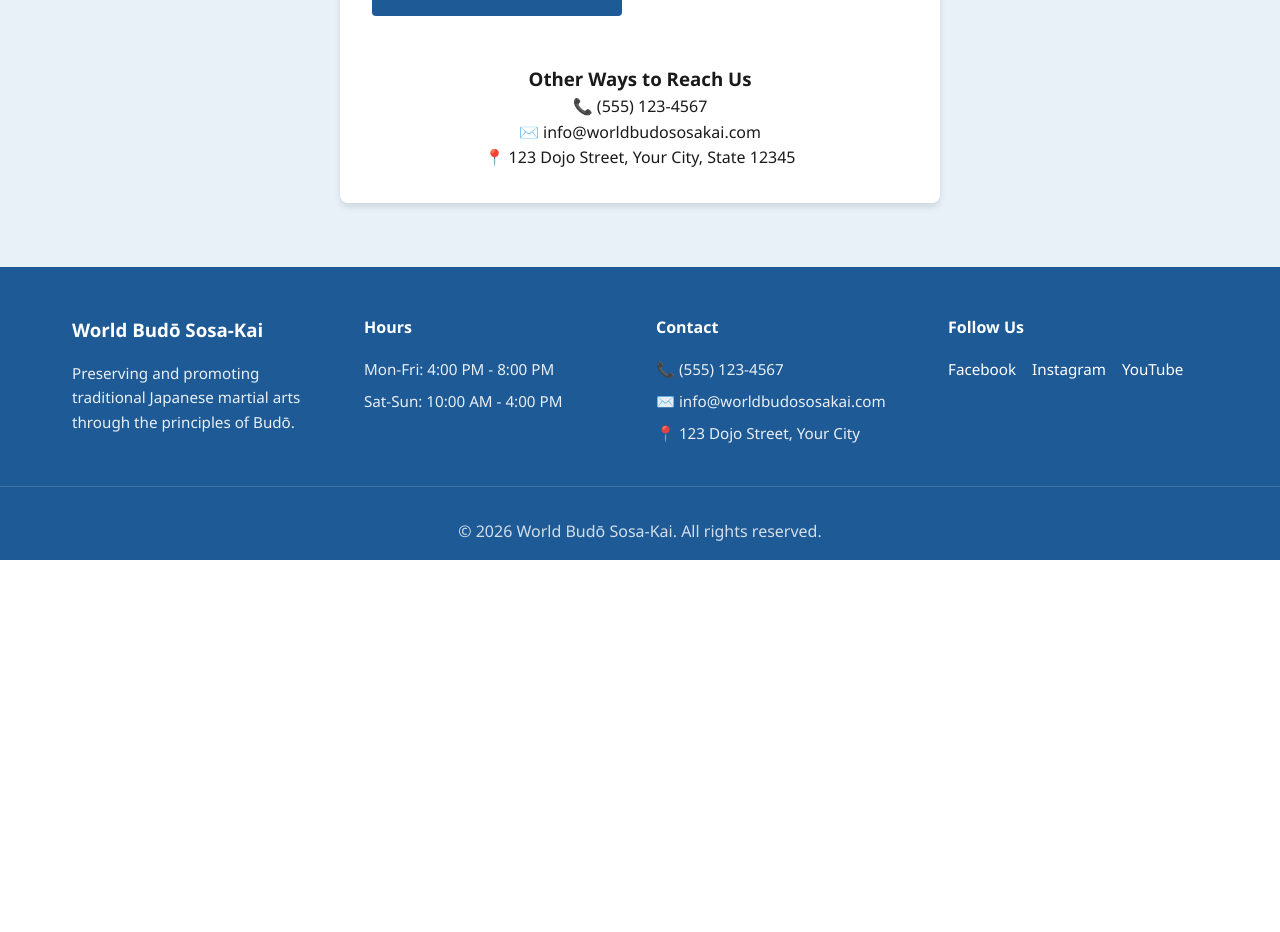
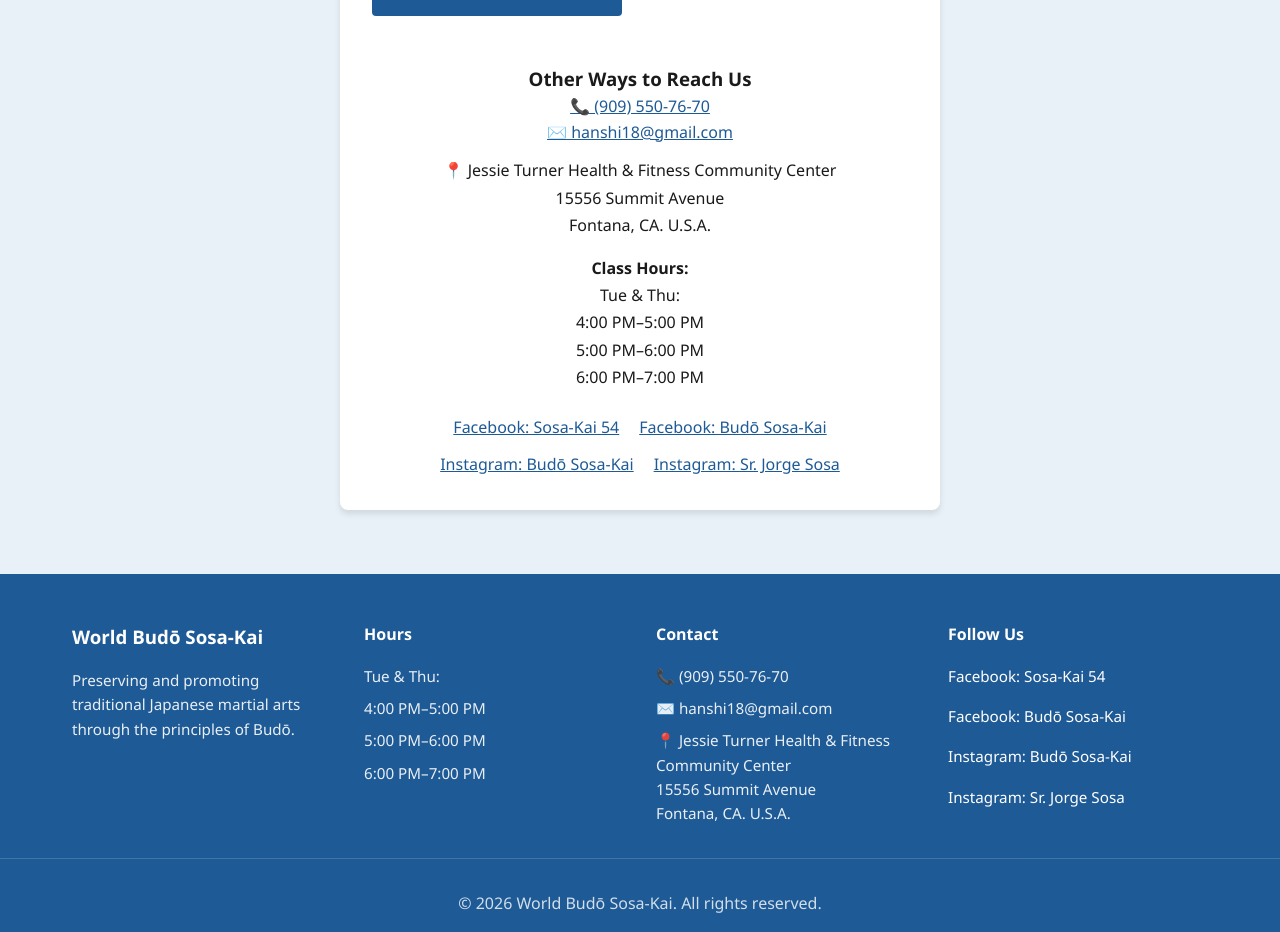
Before and after one commit to navyamalik05/SHITORYUSOSAKAI_website, a React (Vite) app in the folder frontend/: page /contact in a window 1280 px wide. Shown: the part 1260-2192 px from the top of the page. Before the commit the page ends 1820 px from the top, so only its background shows below. Built offline with nearby package versions, Linux system fonts and the light colour scheme.

Commit message:
Update contact details founder and navigation

```diff
--- a/frontend/src/App.jsx
+++ b/frontend/src/App.jsx
@@ -1,4 +1,5 @@
-import { BrowserRouter, Routes, Route } from 'react-router-dom'
+import { useEffect } from 'react'
+import { BrowserRouter, Routes, Route, useLocation } from 'react-router-dom'
 import Header from './components/Header.jsx'
 import Navbar from './components/Navbar.jsx'
 import Footer from './components/Footer.jsx'
@@ -8,10 +9,29 @@
 import Contact from './pages/Contact.jsx'
 import Events from './pages/Events.jsx'
 import Members from './pages/Members.jsx'
+import AffiliatedDojos from './pages/AffiliatedDojos.jsx'
+
+function ScrollToHash() {
+  const { hash, pathname } = useLocation()
+
+  useEffect(() => {
+    if (!hash) {
+      window.scrollTo({ top: 0, behavior: 'smooth' })
+      return
+    }
+
+    window.requestAnimationFrame(() => {
+      document.getElementById(hash.slice(1))?.scrollIntoView({ behavior: 'smooth', block: 'start' })
+    })
+  }, [hash, pathname])
+
+  return null
+}
 
 export default function App() {
   return (
     <BrowserRouter>
+      <ScrollToHash />
       <Header />
       <Navbar />
       <main>
@@ -22,6 +42,7 @@
           <Route path="/contact" element={<Contact />} />
           <Route path="/events" element={<Events />} />
           <Route path="/members" element={<Members />} />
+          <Route path="/affiliated-dojos" element={<AffiliatedDojos />} />
         </Routes>
       </main>
       <Footer />
--- a/frontend/src/components/Footer.jsx
+++ b/frontend/src/components/Footer.jsx
@@ -9,23 +9,26 @@
 
         <div className="footer-section">
           <h4>Hours</h4>
-          <p>Mon-Fri: 4:00 PM - 8:00 PM</p>
-          <p>Sat-Sun: 10:00 AM - 4:00 PM</p>
+          <p>Tue &amp; Thu:</p>
+          <p>4:00 PM–5:00 PM</p>
+          <p>5:00 PM–6:00 PM</p>
+          <p>6:00 PM–7:00 PM</p>
         </div>
 
         <div className="footer-section">
           <h4>Contact</h4>
-          <p>📞 (555) 123-4567</p>
-          <p>✉️ info@worldbudososakai.com</p>
-          <p>📍 123 Dojo Street, Your City</p>
+          <p><a href="tel:+19095507670">📞 (909) 550-76-70</a></p>
+          <p><a href="mailto:hanshi18@gmail.com">✉️ hanshi18@gmail.com</a></p>
+          <address>📍 Jessie Turner Health &amp; Fitness Community Center<br />15556 Summit Avenue<br />Fontana, CA. U.S.A.</address>
         </div>
 
         <div className="footer-section">
           <h4>Follow Us</h4>
           <div className="social-links">
-            <a href="#" className="social-icon">Facebook</a>
-            <a href="#" className="social-icon">Instagram</a>
-            <a href="#" className="social-icon">YouTube</a>
+            <a href="https://www.facebook.com/sosakai54/" target="_blank" rel="noreferrer" className="social-icon">Facebook: Sosa-Kai 54</a>
+            <a href="https://www.facebook.com/budososakai/" target="_blank" rel="noreferrer" className="social-icon">Facebook: Budō Sosa-Kai</a>
+            <a href="https://www.instagram.com/budososakai/" target="_blank" rel="noreferrer" className="social-icon">Instagram: Budō Sosa-Kai</a>
+            <a href="https://www.instagram.com/sr.jorgesosa/" target="_blank" rel="noreferrer" className="social-icon">Instagram: Sr. Jorge Sosa</a>
           </div>
         </div>
       </div>
--- a/frontend/src/index.css
+++ b/frontend/src/index.css
@@ -153,8 +153,14 @@
 
 
 .dropdown-arrow {
-    font-size: 0.7rem;
+    display: inline-block;
+    width: 0;
+    height: 0;
+    border-left: 4px solid transparent;
+    border-right: 4px solid transparent;
+    border-top: 6px solid currentColor;
     margin-left: 0.3rem;
+    vertical-align: middle;
 }
 
 /* Dropdown Menu */
@@ -425,8 +431,28 @@
 }
 
 .programs-page,
-.members-page {
+.members-page,
+.affiliated-dojos-page {
     padding: 4rem 2rem;
+}
+
+.anchor-section {
+    scroll-margin-top: 100px;
+}
+
+.resource-panel {
+    max-width: 850px;
+    min-height: 180px;
+    margin: 0 auto 1.5rem;
+    padding: 2rem;
+    border-radius: 8px;
+    background: var(--white);
+    box-shadow: 0 4px 12px rgba(0, 0, 0, 0.1);
+}
+
+.resource-panel h2 {
+    color: var(--primary-blue);
+    margin-bottom: 1rem;
 }
 
 .program-accordion {
@@ -993,8 +1019,27 @@
     font-size: 0.95rem;
 }
 
+.footer-section address {
+    margin-top: 0.5rem;
+    opacity: 0.9;
+    font-size: 0.95rem;
+    font-style: normal;
+    line-height: 1.6;
+}
+
+.footer-section p a,
+.footer-section address a {
+    color: inherit;
+    text-decoration: none;
+}
+
+.footer-section p a:hover {
+    text-decoration: underline;
+}
+
 .social-links {
     display: flex;
+    flex-direction: column;
     gap: 1rem;
 }
 
@@ -1007,6 +1052,7 @@
 
 .social-icon:hover {
     color: var(--light-blue);
+    text-decoration: underline;
 }
 
 .footer-bottom {
@@ -1023,6 +1069,30 @@
 .contact-section {
     padding: 4rem 2rem;
     background: var(--light-blue);
+}
+
+.contact-info address {
+    margin: 0.75rem 0;
+    font-style: normal;
+    line-height: 1.7;
+}
+
+.contact-info a {
+    color: var(--primary-blue);
+}
+
+.contact-hours {
+    margin-top: 1rem;
+    line-height: 1.7;
+}
+
+.contact-social-links {
+    display: flex;
+    flex-wrap: wrap;
+    justify-content: center;
+    gap: 0.75rem 1.25rem;
+    max-width: 800px;
+    margin: 1.5rem auto 0;
 }
 
 .contact-container {
--- a/frontend/src/pages/About.jsx
+++ b/frontend/src/pages/About.jsx
@@ -5,11 +5,17 @@
         <h1 className="section-title">ABOUT WORLD BUDŌ SOSA-KAI</h1>
 
         <div style={{ maxWidth: '800px', margin: '2rem auto', lineHeight: 1.8, color: '#666' }}>
-          <h2 style={{ marginTop: '2rem', color: '#0a0e27' }} id="mission">Our Mission</h2>
+          <section className="anchor-section" id="philosophy-principles">
+          <h2 style={{ marginTop: '2rem', color: '#0a0e27' }}>Philosophy &amp; Principles</h2>
           <p>World Budō Sosa-Kai is dedicated to preserving and promoting traditional Japanese martial arts while building character, discipline, and confidence in our students of all ages.</p>
 
-          <h2 style={{ marginTop: '2rem', color: '#0a0e27' }}>Our Instructors</h2>
+          <p>Our practice is grounded in respect, self-control, perseverance, humility, and the responsible use of martial knowledge. Students are encouraged to pursue continuous improvement both inside and outside the Dōjō.</p>
+          </section>
+
+          <section className="anchor-section" id="technical-staff">
+          <h2 style={{ marginTop: '2rem', color: '#0a0e27' }}>Technical Staff</h2>
           <p>All our instructors are certified and have years of experience in martial arts training. They are committed to your success and personal growth.</p>
+          </section>
 
           <h2 style={{ marginTop: '2rem', color: '#0a0e27' }}>Our Values</h2>
           <ul style={{ marginTop: '1rem' }}>
@@ -20,7 +26,7 @@
             <li>Excellence in teaching</li>
           </ul>
 
-          <h2 style={{ marginTop: '2rem', color: '#0a0e27' }} id="history">Why Train with Us?</h2>
+          <h2 style={{ marginTop: '2rem', color: '#0a0e27' }}>Why Train with Us?</h2>
           <p>We provide a welcoming environment where students of all skill levels can learn, grow, and achieve their goals. Whether you're looking to build self-defense skills, increase fitness, or find personal discipline, World Budō Sosa-Kai has a program for you.</p>
         </div>
       </div>
--- /dev/null
+++ b/frontend/src/pages/AffiliatedDojos.jsx
@@ -0,0 +1,20 @@
+export default function AffiliatedDojos() {
+  return (
+    <section className="affiliated-dojos-page">
+      <div className="container">
+        <h1 className="section-title">AFFILIATED DŌJŌS</h1>
+        <p className="section-subtitle">Organization charts and affiliated Dōjō information</p>
+
+        <section className="resource-panel anchor-section" id="black-belt-chart">
+          <h2>Black Belt Chart</h2>
+          <p>The World Budō Sosa-Kai black belt chart will be published here.</p>
+        </section>
+
+        <section className="resource-panel anchor-section" id="dojos-chart">
+          <h2>Dōjōs Chart</h2>
+          <p>The directory of affiliated World Budō Sosa-Kai Dōjōs will be published here.</p>
+        </section>
+      </div>
+    </section>
+  )
+}
--- a/frontend/src/pages/Contact.jsx
+++ b/frontend/src/pages/Contact.jsx
@@ -97,9 +97,16 @@
 
         <div className="contact-info" style={{ marginTop: '3rem', textAlign: 'center' }}>
           <h3>Other Ways to Reach Us</h3>
-          <p>📞 (555) 123-4567</p>
-          <p>✉️ info@worldbudososakai.com</p>
-          <p>📍 123 Dojo Street, Your City, State 12345</p>
+          <p><a href="tel:+19095507670">📞 (909) 550-76-70</a></p>
+          <p><a href="mailto:hanshi18@gmail.com">✉️ hanshi18@gmail.com</a></p>
+          <address>📍 Jessie Turner Health &amp; Fitness Community Center<br />15556 Summit Avenue<br />Fontana, CA. U.S.A.</address>
+          <p className="contact-hours"><strong>Class Hours:</strong><br />Tue &amp; Thu:<br />4:00 PM–5:00 PM<br />5:00 PM–6:00 PM<br />6:00 PM–7:00 PM</p>
+          <div className="contact-social-links">
+            <a href="https://www.facebook.com/sosakai54/" target="_blank" rel="noreferrer">Facebook: Sosa-Kai 54</a>
+            <a href="https://www.facebook.com/budososakai/" target="_blank" rel="noreferrer">Facebook: Budō Sosa-Kai</a>
+            <a href="https://www.instagram.com/budososakai/" target="_blank" rel="noreferrer">Instagram: Budō Sosa-Kai</a>
+            <a href="https://www.instagram.com/sr.jorgesosa/" target="_blank" rel="noreferrer">Instagram: Sr. Jorge Sosa</a>
+          </div>
         </div>
       </div>
     </section>
--- a/frontend/src/pages/Home.jsx
+++ b/frontend/src/pages/Home.jsx
@@ -127,7 +127,7 @@
           <h2 className="section-title">FOUNDER</h2>
           <div className="founder-content">
             <div className="founder-image">
-              <img src="/images/founder-sosa-sr.jpg" alt="Sōke - Daishi Jorge Sosa Sr." className="founder-img" />
+              <img src="/images/founder-jorge-sosa-sr.png" alt="Sōke - Daishi Jorge Sosa Sr." className="founder-img" />
             </div>
             <div className="founder-info">
               <h3>Sōke – Daishi Jorge Sosa Sr.</h3>
```
Also changed, not shown: frontend/src/components/Navbar.jsx (+9 -10 lines), frontend/public/images/founder-jorge-sosa-sr.png (added), 6 other files (tests, documents, lock files or other folders).
